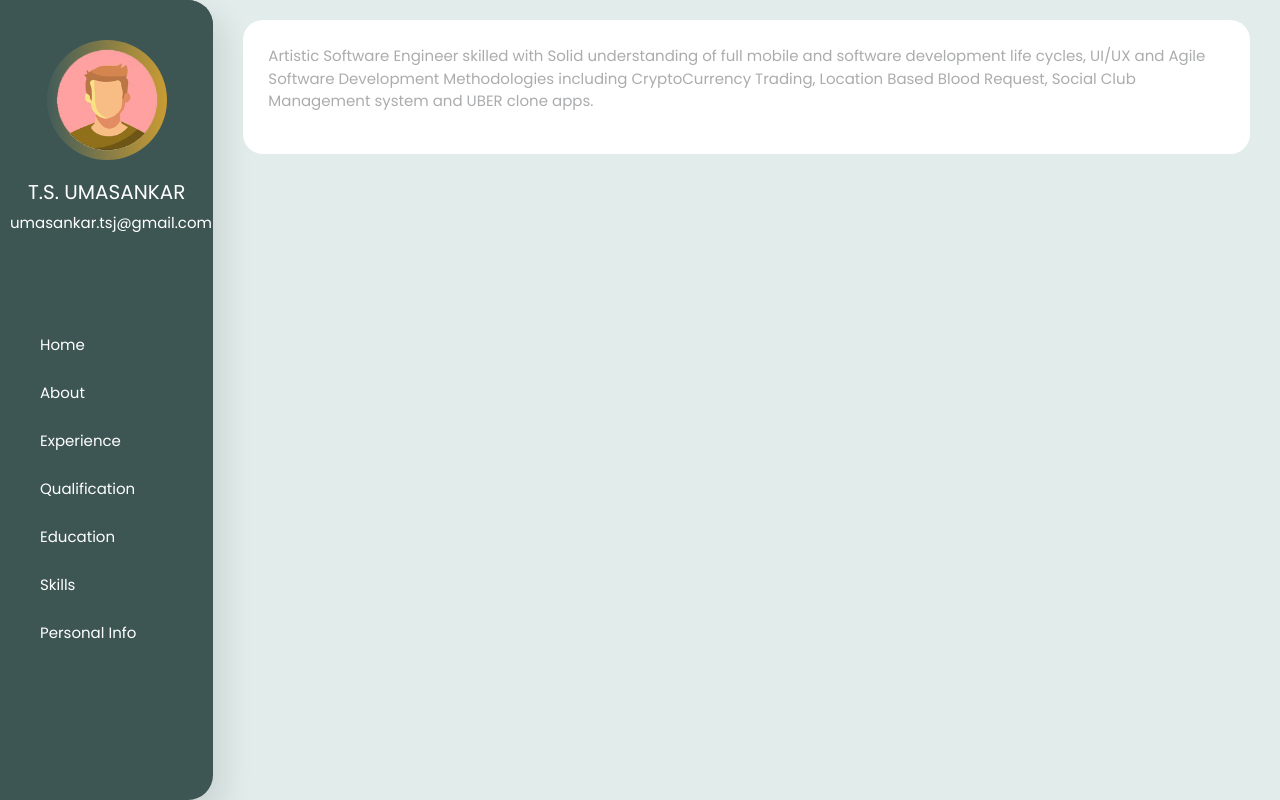
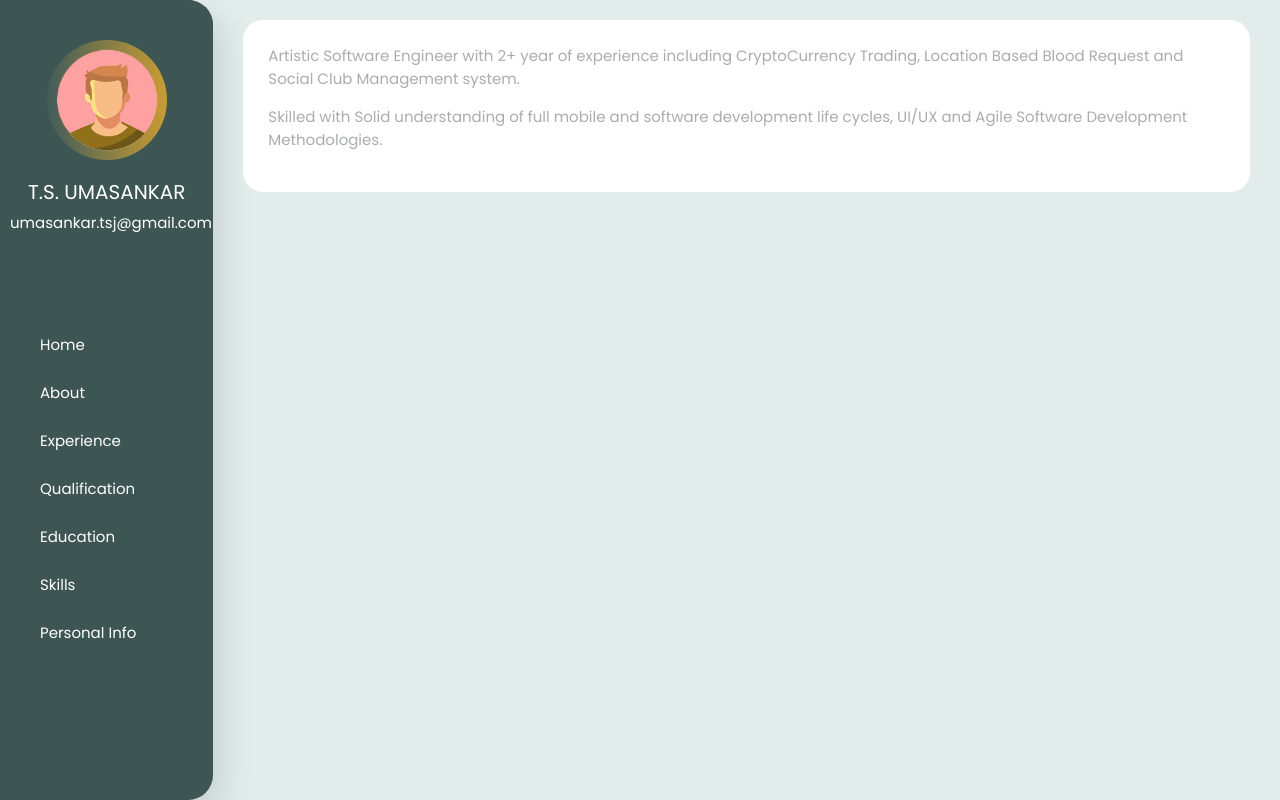
Before and after one commit to umasankar-ts/react-resume, a React (Create React App) app: page / in a window 1280 px wide. Both pictures are taken after a click on the button "Proceed". Built offline with nearby package versions, Linux system fonts and the light colour scheme; a web font is replaced by a local one.

Commit message:
Update HomeComponent.js

```diff
--- a/src/component/HomeComponent.js
+++ b/src/component/HomeComponent.js
@@ -4,7 +4,9 @@ class HomeComponent extends Component {
     render() {
         return (
             <div className="card-style">
-                <p>Artistic Software Engineer skilled with Solid understanding of full mobile and software development life cycles, UI/UX and Agile Software Development Methodologies including CryptoCurrency Trading, Location Based Blood Request, Social Club Management system and UBER clone apps.</p>
+                <p>Artistic Software Engineer with 2+ year of experience including CryptoCurrency Trading, Location Based Blood Request and Social Club Management system.</p>
+                <p>Skilled with Solid understanding of full mobile and software development life cycles, UI/UX and
+                    Agile Software Development Methodologies.</p>
             </div>
         )
     }
```
